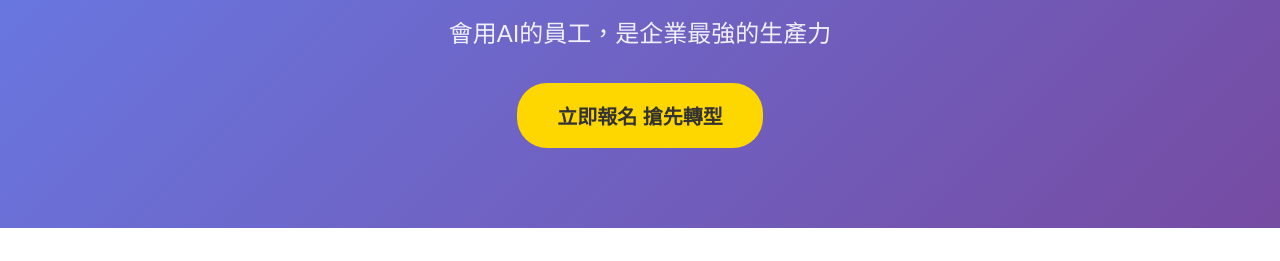
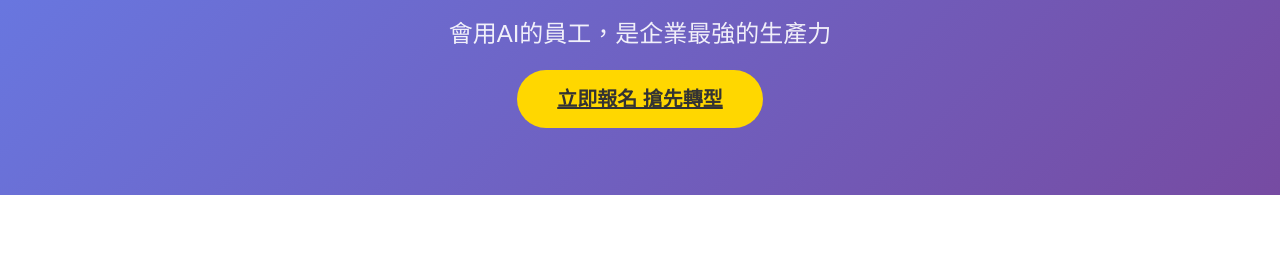
Before and after one commit to AlanChen75/esg-ai-course, a plain HTML site: page index.html in a window 1280 px wide. Shown: the part 329-590 px from the top of the page. Drawn offline with Linux system fonts and the light colour scheme.

Commit message:
Update index.html

```diff
--- a/index.html
+++ b/index.html
@@ -381,7 +381,7 @@
             <div class="urgent-banner">🚨 2026年IFRS永續揭露準則上路！</div>
             <h1>工業園區轉型雙引擎</h1>
             <p class="subtitle">會用AI的員工，是企業最強的生產力</p>
-            <button class="cta-primary">立即報名 搶先轉型</button>
+<a href="https://forms.gle/wGfAGQV9qr37wzZV9" class="cta-primary" target="_blank" rel="noopener">立即報名 搶先轉型</a>
         </div>
     </section>
 
```
